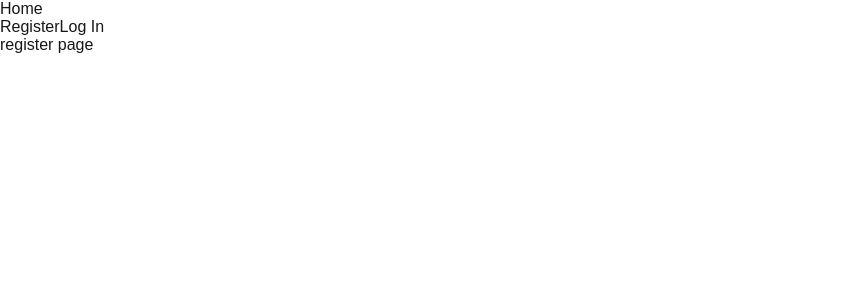
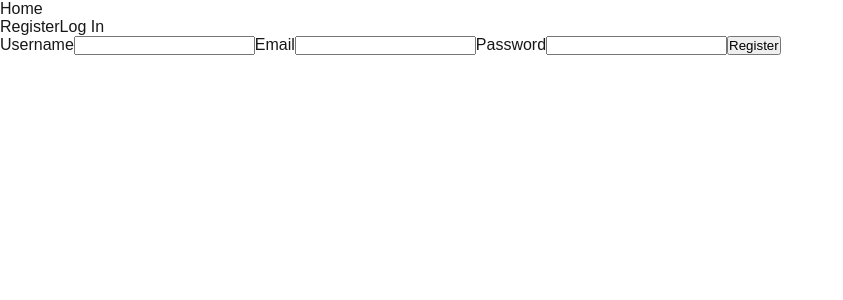
Before and after one commit to Draikth/nextjs-event-network-project, a Next.js app: page /register in a window 1280 px wide. Shown: the top 300 px of the page, without its empty margins (0-843 px from the left). Built offline with nearby package versions, Linux system fonts and the light colour scheme.

Commit message:
Add RegisterForm with hc api

```diff
--- /dev/null
+++ b/app/(auth)/register/RegisterForm.tsx
@@ -0,0 +1,57 @@
+'use client';
+
+import { useState } from 'react';
+
+export default function RegisterForm() {
+  const [username, setUsername] = useState('');
+  const [email, setEmail] = useState('');
+  const [password, setPassword] = useState('');
+
+  async function handleRegister(event: React.FormEvent<HTMLFormElement>) {
+    event.preventDefault();
+
+    const response = await fetch('api/register', {
+      method: 'POST',
+      body: JSON.stringify({
+        username,
+        password,
+      }),
+
+      headers: {
+        'Content-Type': 'application/json',
+      },
+    });
+
+    const data = await response.json();
+
+    console.log('data: ', data);
+  }
+
+  return (
+    <form onSubmit={async (event) => await handleRegister(event)}>
+      <label>
+        Username
+        <input
+          value={username}
+          onChange={(event) => setUsername(event.currentTarget.value)}
+        />
+      </label>
+      <label>
+        Email
+        <input
+          value={email}
+          onChange={(event) => setEmail(event.currentTarget.value)}
+        />
+      </label>
+      <label>
+        Password
+        <input
+          type="password"
+          value={password}
+          onChange={(event) => setPassword(event.currentTarget.value)}
+        />
+      </label>
+      <button>Register</button>
+    </form>
+  );
+}
--- a/app/(auth)/register/page.tsx
+++ b/app/(auth)/register/page.tsx
@@ -1,3 +1,5 @@
+import RegisterForm from './RegisterForm';
+
 export default function RegisterPage() {
-  return <div>register page</div>;
+  return <RegisterForm />;
 }
```
